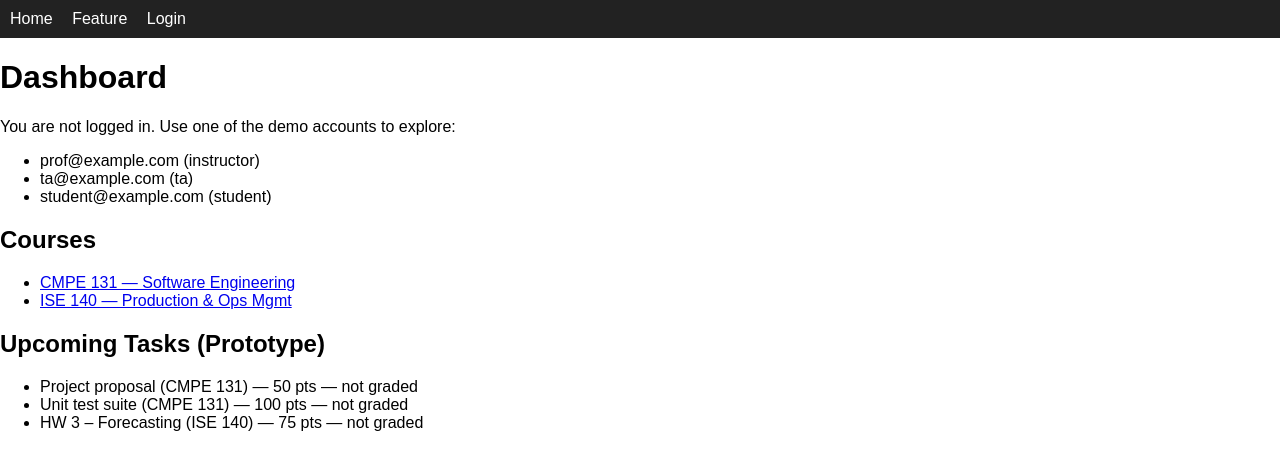
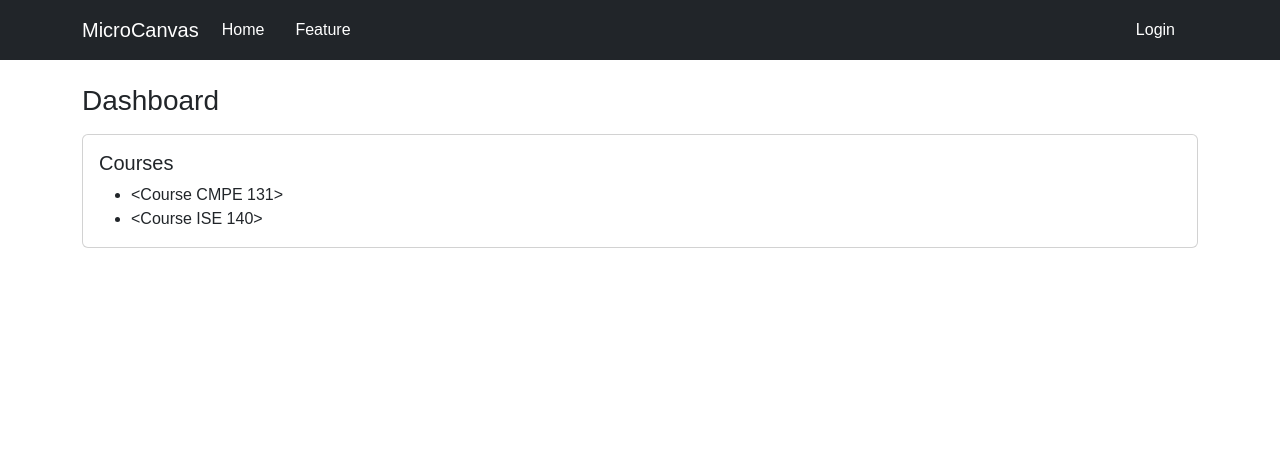
Before and after one commit to ErnestWetherell/microcanvas-m1, a Flask app: page / in a window 1280 px wide. Shown: the top 470 px of the page. Run offline with Flask 3, Linux system fonts and the light colour scheme.

Commit message:
Update UI and auth flow

```diff
--- a/app/templates/base.html
+++ b/app/templates/base.html
@@ -1,39 +1,72 @@
 <!doctype html>
-<html>
+<html lang="en">
   <head>
-  <title>MicroCanvas</title>
+    <meta charset="utf-8">
+    <meta name="viewport" content="width=device-width, initial-scale=1">
+    <title>{% block title %}MicroCanvas{% endblock %}</title>
+
+    <!-- Bootstrap CSS -->
+    <link href="https://cdn.jsdelivr.net/npm/bootstrap@5.3.3/dist/css/bootstrap.min.css" rel="stylesheet">
+
+    <!-- Optional: your own CSS -->
     <link rel="stylesheet" href="{{ url_for('static', filename='styles.css') }}">
   </head>
+  <body>
+    <nav class="navbar navbar-expand-lg navbar-dark bg-dark">
+      <div class="container">
+        <a class="navbar-brand" href="{{ url_for('main.index') }}">MicroCanvas</a>
 
-<body>
-  <nav class="navbar">
-    <a href="{{ url_for('main.index') }}">Home</a>
-    <a href="{{ url_for('main.feature') }}">Feature</a>
+        <button class="navbar-toggler" type="button" data-bs-toggle="collapse" data-bs-target="#navbarsExample">
+          <span class="navbar-toggler-icon"></span>
+        </button>
 
-    {% if current_user.is_authenticated %}
-      <span class="nav-right">
-        Logged in as {{ current_user.email }} ({{ current_user.role }})
-        <a href="{{ url_for('auth.logout') }}">Logout</a>
-      </span>
-    {% else %}
-      <span class="nav-right">
-        <a href="{{ url_for('auth.login') }}">Login</a>
-      </span>
-    {% endif %}
+        <div class="collapse navbar-collapse" id="navbarsExample">
+          <ul class="navbar-nav me-auto mb-2 mb-lg-0">
+            <li class="nav-item">
+              <a class="nav-link {% if request.endpoint == 'main.index' %}active{% endif %}"
+                 href="{{ url_for('main.index') }}">Home</a>
+            </li>
+
+            <li class="nav-item">
+              <a class="nav-link {% if request.endpoint == 'main.feature' %}active{% endif %}"
+                 href="{{ url_for('main.feature') }}">Feature</a>
+            </li>
+          </ul>
+
+          <ul class="navbar-nav ms-auto mb-2 mb-lg-0">
+            <li class="nav-item">
+              <a class="nav-link {% if request.endpoint == 'auth.login' %}active{% endif %}"
+                 href="{{ url_for('auth.login') }}">Login</a>
+            </li>
+          </ul>
+        </div>
+      </div>
     </nav>
 
-  {% with messages = get_flashed_messages() %}
+    <main class="container my-4">
+      <!-- Flash messages -->
+      {% with messages = get_flashed_messages(with_categories=true) %}
         {% if messages %}
-      <ul class="flashes">
-        {% for msg in messages %}
-          <li>{{ msg }}</li>
+          {% for category, message in messages %}
+            {% set bs_class = 'info' %}
+            {% if category in ['success','danger','warning','info'] %}
+              {% set bs_class = category %}
+            {% elif category == 'error' %}
+              {% set bs_class = 'danger' %}
+            {% endif %}
+
+            <div class="alert alert-{{ bs_class }} alert-dismissible fade show" role="alert">
+              {{ message }}
+              <button type="button" class="btn-close" data-bs-dismiss="alert" aria-label="Close"></button>
+            </div>
           {% endfor %}
-      </ul>
         {% endif %}
       {% endwith %}
 
-  <main>
       {% block content %}{% endblock %}
     </main>
+
+    <!-- Bootstrap JS -->
+    <script src="https://cdn.jsdelivr.net/npm/bootstrap@5.3.3/dist/js/bootstrap.bundle.min.js"></script>
   </body>
 </html>
--- a/app/templates/main/feature.html
+++ b/app/templates/main/feature.html
@@ -1,6 +1,7 @@
 {% extends "base.html" %}
+{% block title %}Feature{% endblock %}
 
 {% block content %}
-  <h1>Feature Demo</h1>
-  <p>This is where the weekly task board feature will eventually go.</p>
+  <h1 class="h3">Feature Page</h1>
+  <p class="text-muted">This is a placeholder feature page.</p>
 {% endblock %}
--- a/app/templates/main/index.html
+++ b/app/templates/main/index.html
@@ -1,52 +1,23 @@
 {% extends "base.html" %}
+{% block title %}Dashboard{% endblock %}
 
 {% block content %}
-  <h1>Dashboard</h1>
+  <div class="d-flex align-items-center justify-content-between mb-3">
+    <h1 class="h3 mb-0">Dashboard</h1>
+  </div>
 
-  {% if current_user.is_authenticated %}
-    <p>Welcome back, {{ current_user.email }} ({{ current_user.role }}).</p>
-  {% else %}
-    <p>You are not logged in. Use one of the demo accounts to explore:</p>
-    <ul>
-      <li>prof@example.com (instructor)</li>
-      <li>ta@example.com (ta)</li>
-      <li>student@example.com (student)</li>
-    </ul>
-  {% endif %}
-
-  <h2>Courses</h2>
-  <ul>
-    {% for c in courses %}
-      <li>
-        <a href="{{ url_for('main.course_detail', course_id=c.id) }}">
-          {{ c.code }} — {{ c.title }}
-        </a>
-      </li>
-    {% endfor %}
-  </ul>
-
-  <h2>Upcoming Tasks (Prototype)</h2>
-  {% if upcoming_tasks %}
-    <ul>
-      {% for t in upcoming_tasks %}
-        <li>
-          {{ t.title }}
-          {% if t.course %}
-            ({{ t.course.code }})
-          {% endif %}
-          {% if t.due_date %}
-            — due {{ t.due_date }}
-          {% endif %}
-          — {{ t.points }} pts
-          {% if t.score is not none %}
-            — score: {{ t.score }}
-          {% else %}
-            — not graded
-          {% endif %}
-        </li>
-      {% endfor %}
-    </ul>
-  {% else %}
-    <p>No tasks yet.</p>
-  {% endif %}
+  <div class="card">
+    <div class="card-body">
+      <h2 class="h5">Courses</h2>
+      {% if courses %}
+        <ul class="mb-0">
+          {% for c in courses %}
+            <li>{{ c }}</li>
+          {% endfor %}
+        </ul>
+      {% else %}
+        <p class="text-muted mb-0">No courses yet.</p>
+      {% endif %}
+    </div>
+  </div>
 {% endblock %}
```
Lines whose indentation alone changed are shown as unchanged.
